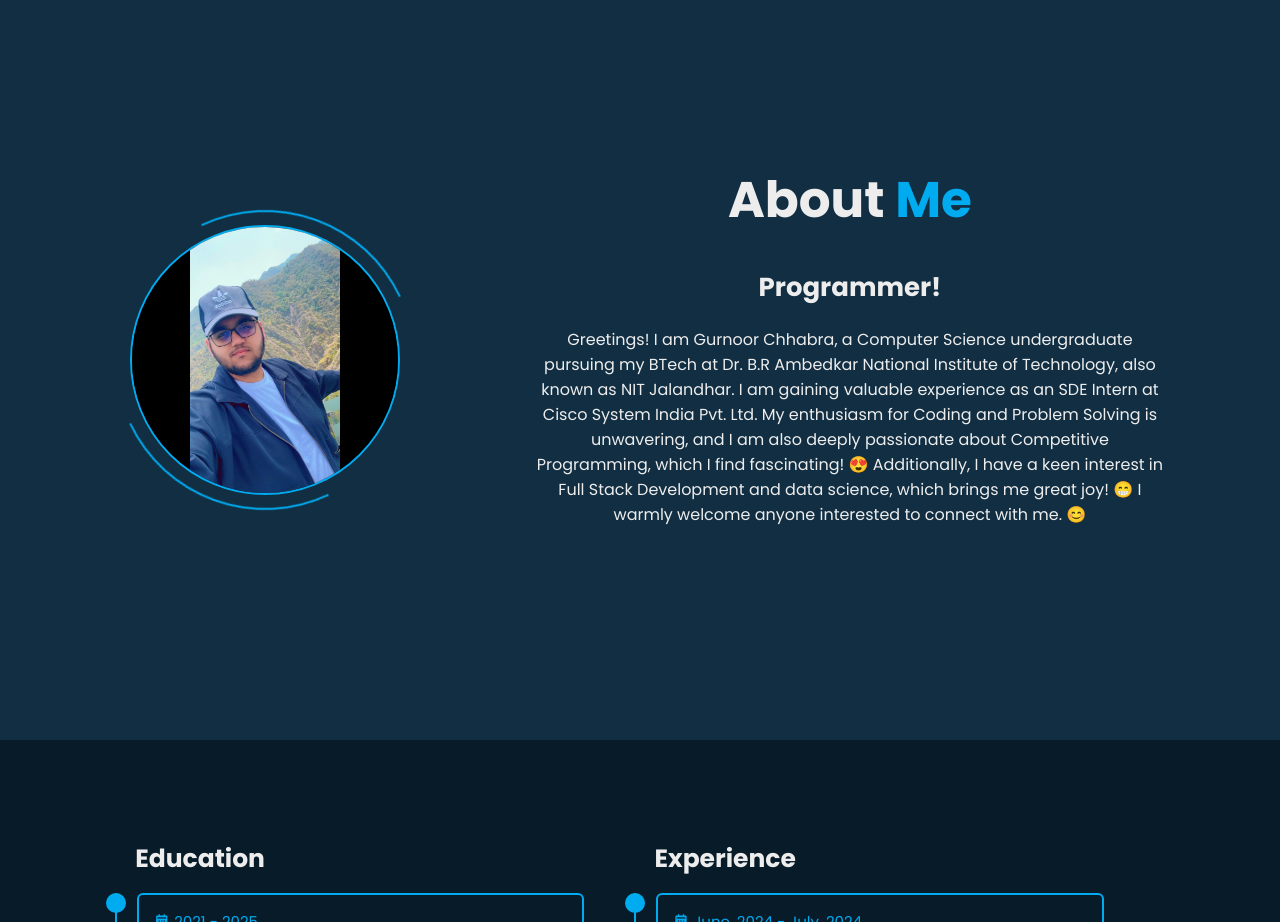
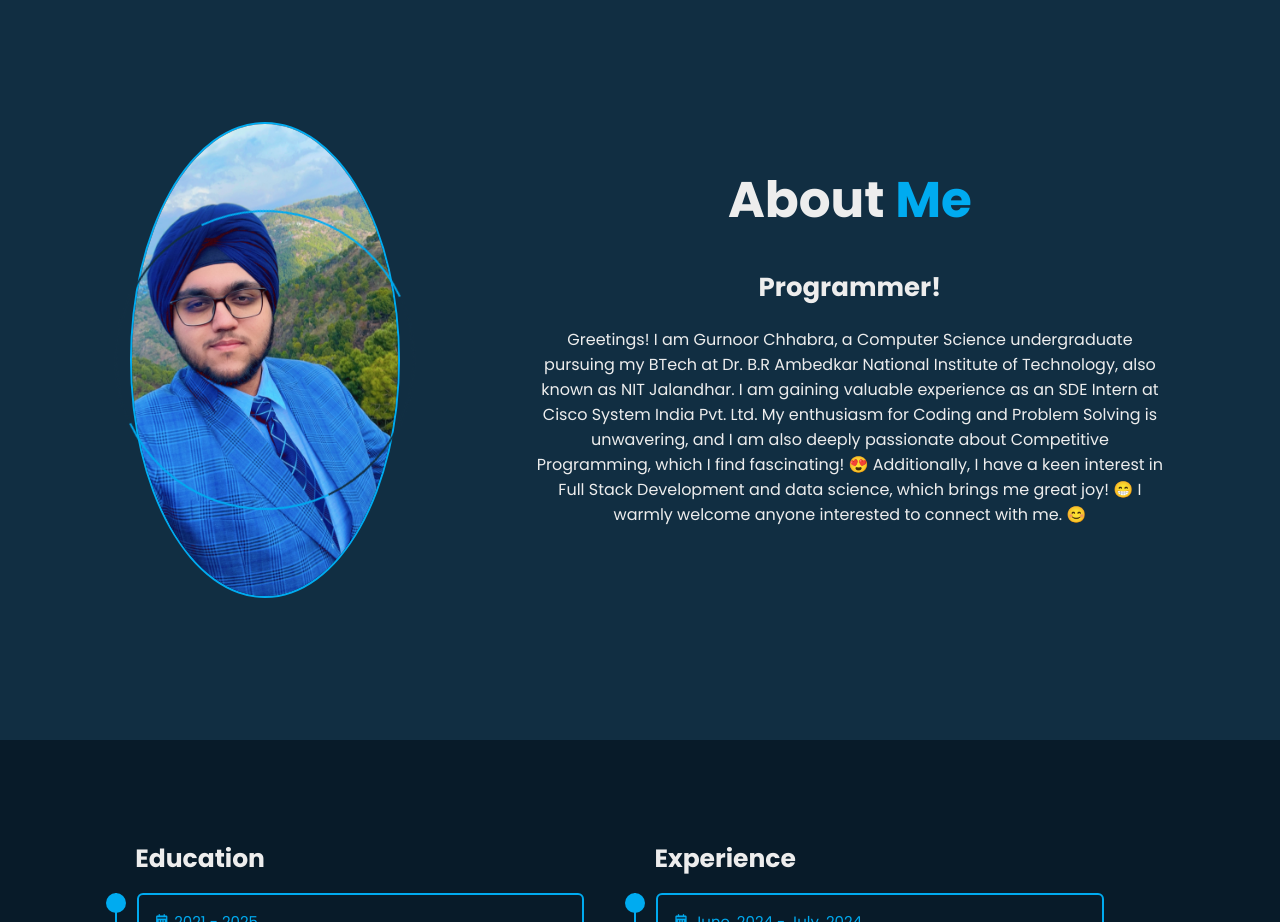
Before and after one commit to coderchhabra7777/gurnoorportfoliosite.github.io, a plain HTML site: page index.html in a window 1280 px wide. Shown: the part 860-1782 px from the top of the page. Drawn offline with nearby package versions, Linux system fonts and the light colour scheme.

Commit message:
Update index.html

```diff
--- a/index.html
+++ b/index.html
@@ -54,7 +54,7 @@
     <section class="about" id="about">
 
         <div class="about-img left">
-            <img src="./assets/IMG.jpg" alt="" class="about-img-2">
+            <img src="./assets/IMG_6737.JPG" alt="" class="about-img-2">
             <span class="circle-spin"></span>
         </div>
 
```
